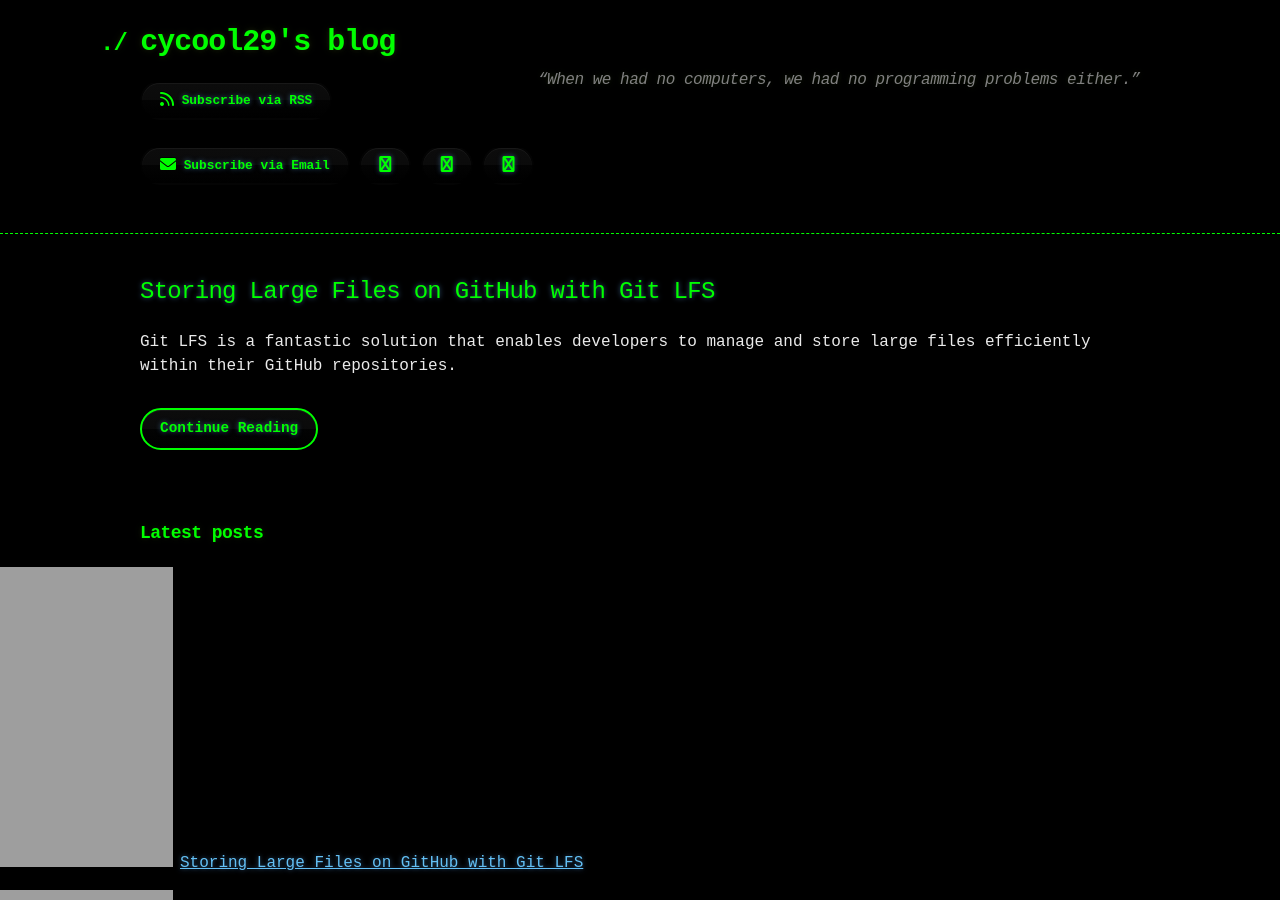
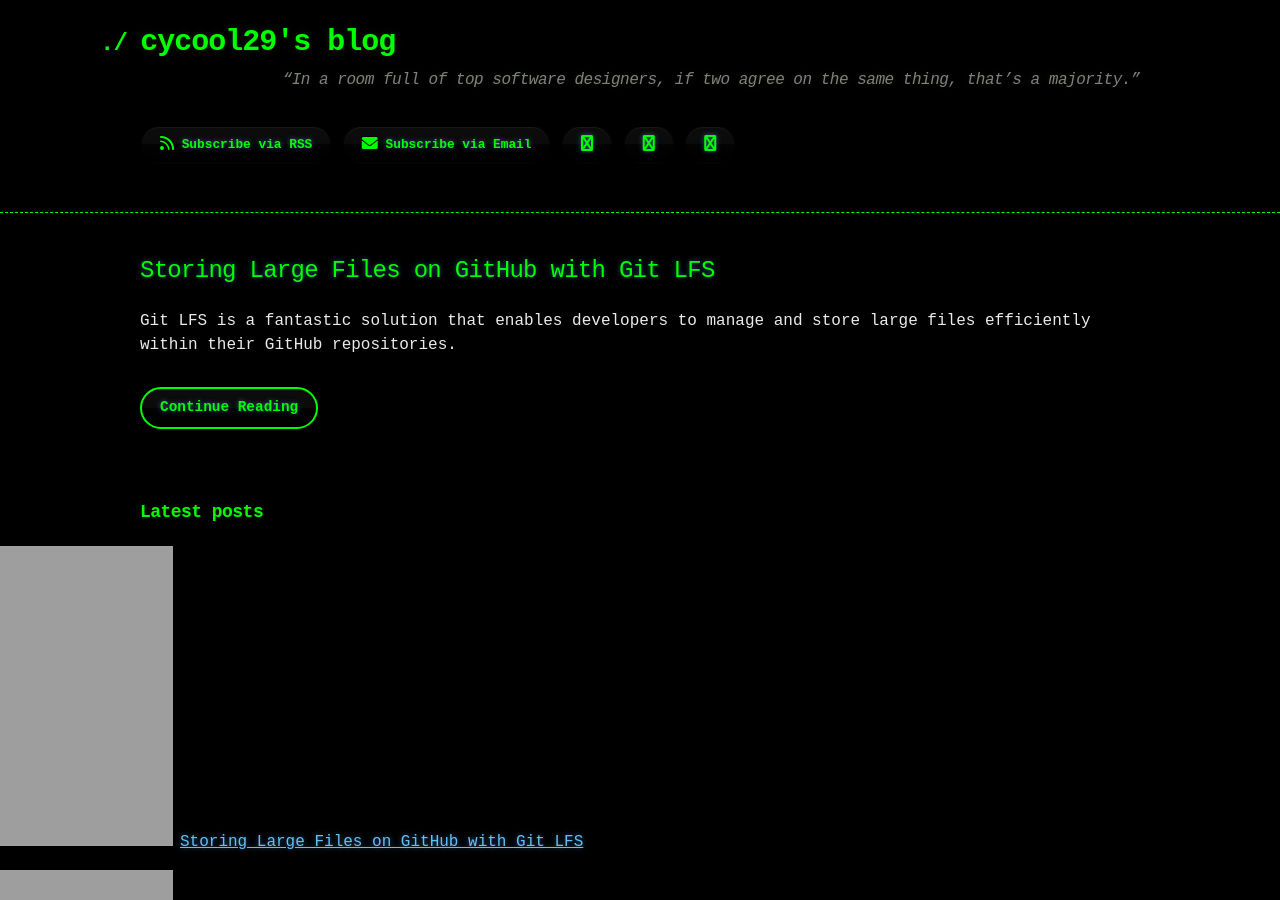
Before and after one commit to cycool29/cycool29.github.io, a Jekyll site: the page built from index.md, in a window 1280 px wide and 900 px high. Built offline with Jekyll 4.4.1, drawn with Linux system fonts in a browser that asks for light colours; a style sheet for code colours, icons or effects is not loaded.

Commit message:
Update quotes

```diff
--- a/_config.yml
+++ b/_config.yml
@@ -1,5 +1,5 @@
 title: cycool29's blog
-description: "“When we had no computers, we had no programming problems either.” "
+description: "“In a room full of top software designers, if two agree on the same thing, that’s a majority.” "
 bio: A high school student. Intermediate in Python, Git, Bash. Learning JavaScript. He/Him. "
 author: cycool29
 url: https://cycool29.github.io
```
